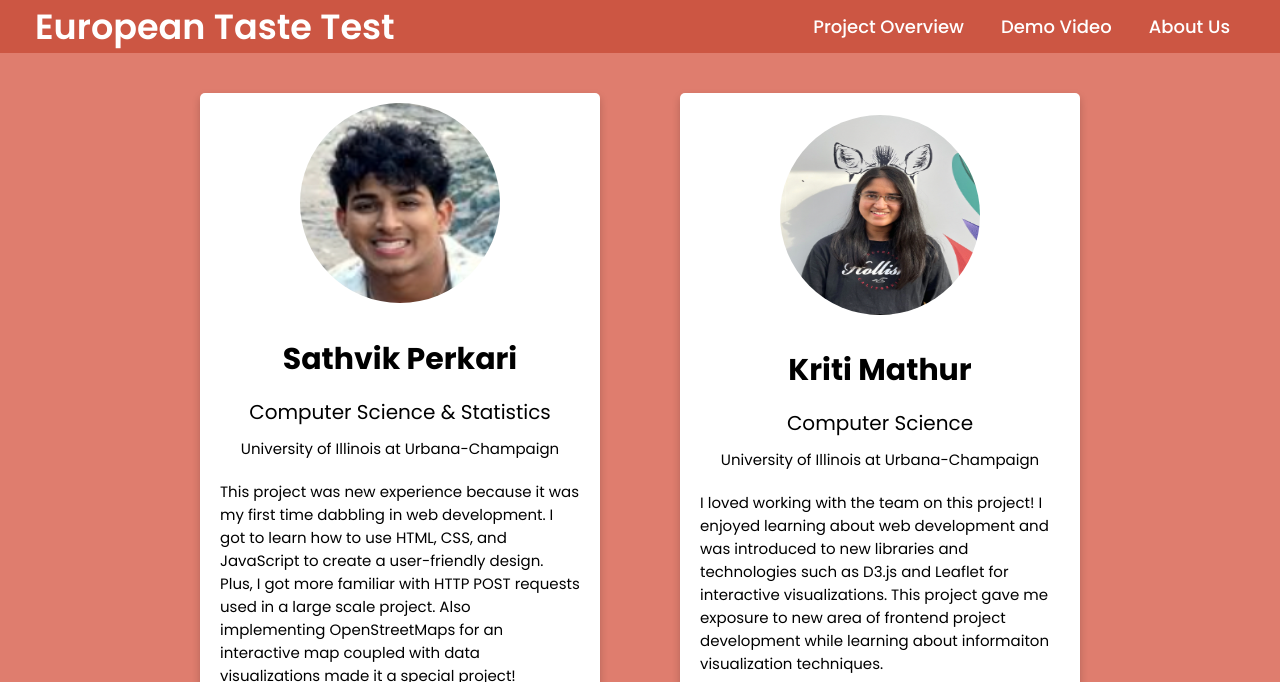
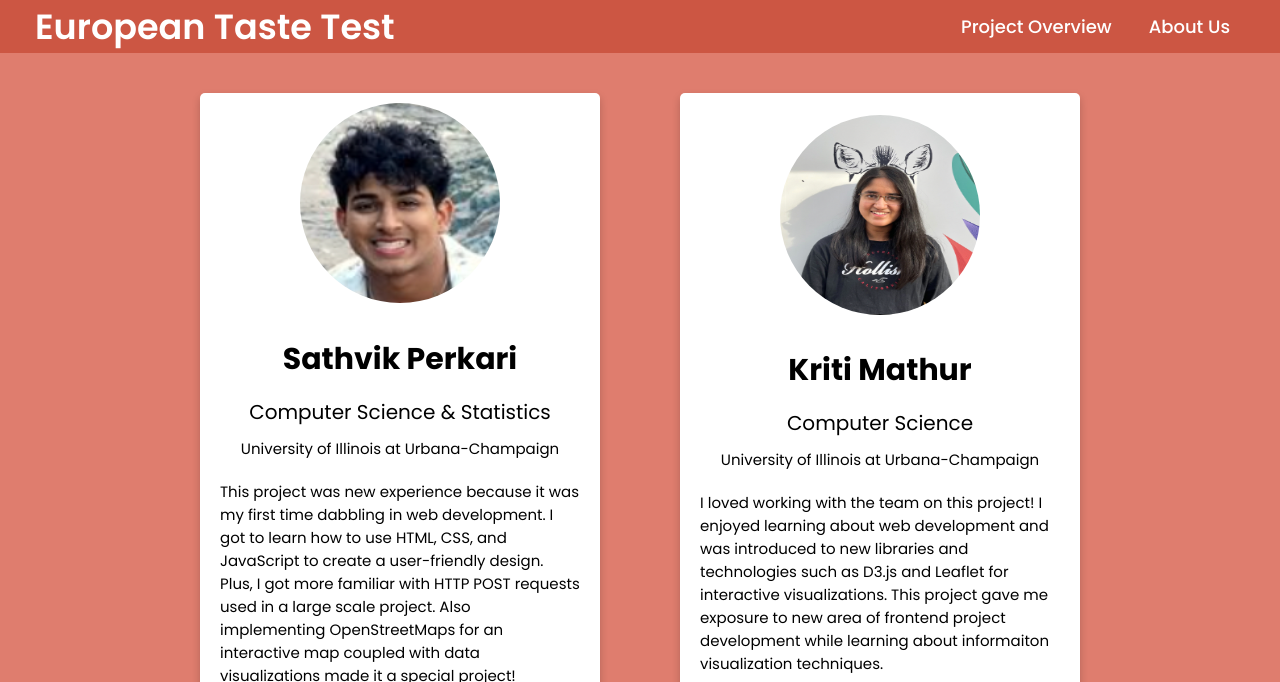
Before and after one commit to nikitav2/IVIS_FinalProject_EuropeanTasteTest.github.io, a plain HTML site: page about-us.html in a window 1280 px wide. Shown: the top 682 px of the page. Drawn offline with Linux system fonts and the light colour scheme.

Commit message:
demo video

```diff
--- a/about-us.html
+++ b/about-us.html
@@ -119,7 +119,7 @@
             </div>
             <ul>
                 <li><a href="project-overview.html">Project Overview</a></li>
-                <li><a href="#">Demo Video</a></li>
+                <!-- <li><a href="#">Demo Video</a></li> -->
                 <li><a href="about-us.html">About Us</a></li>
             </ul>
         </div>
```
Also changed, not shown: project-overview.html (+1 -1 lines).
